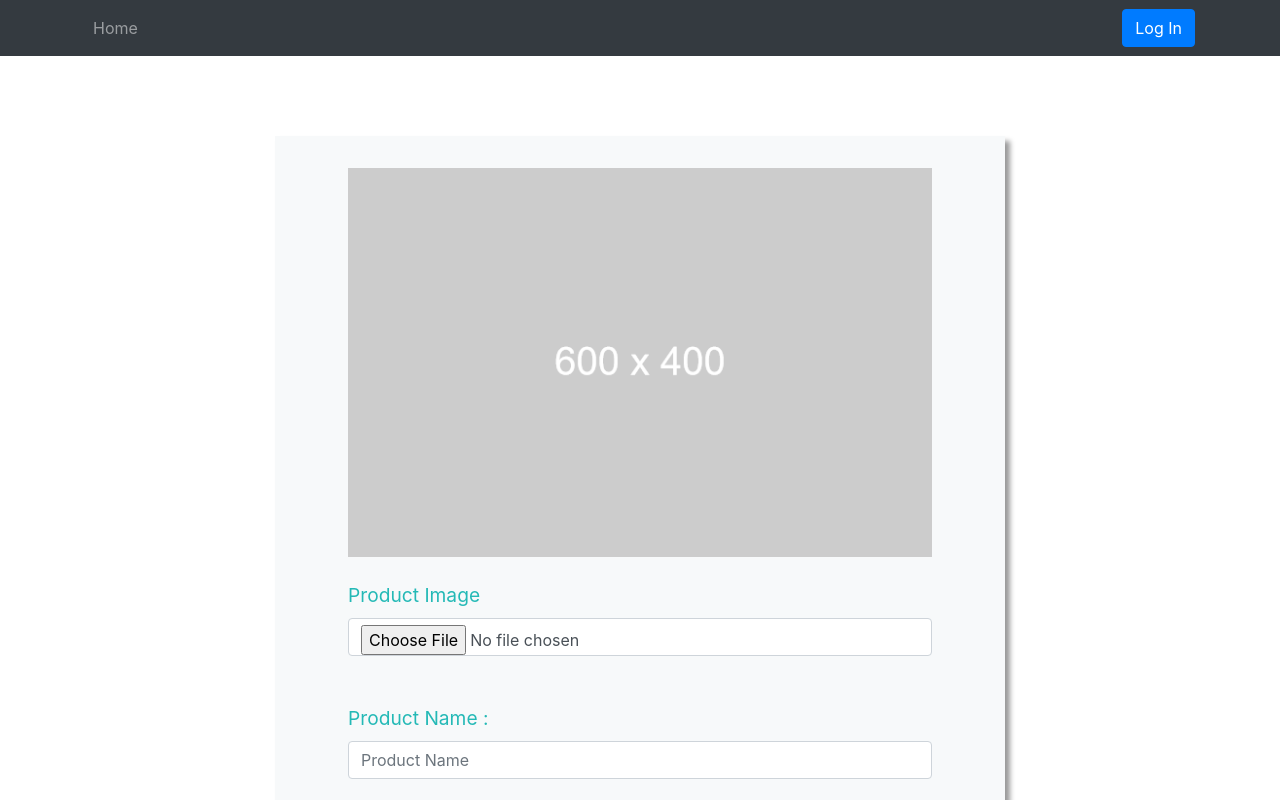
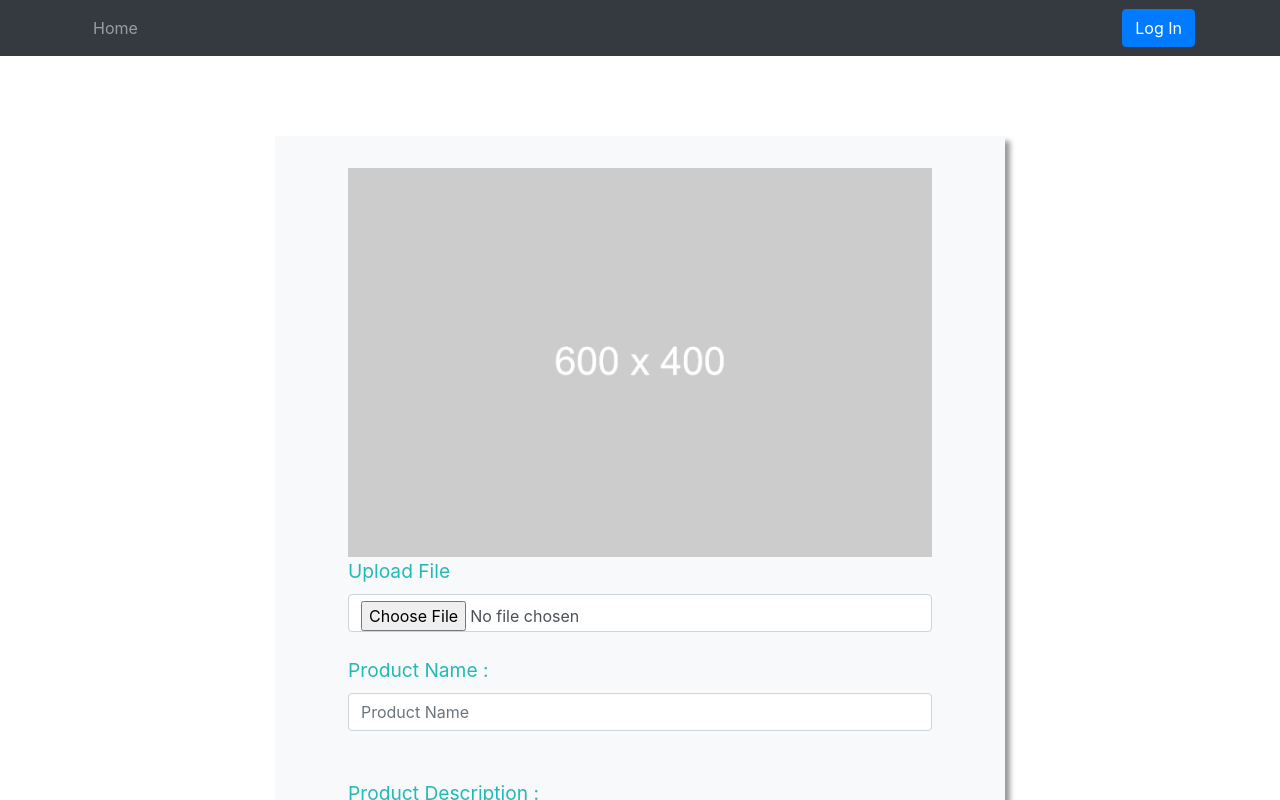
Before and after one commit to danielkuc/TheExchangeAdmin, a React (Create React App) app: page / in a window 1280 px wide. Shown: the top 800 px of the page. Built offline with nearby package versions, Linux system fonts and the light colour scheme.

Commit message:
changed file upload to use formik state

```diff
--- a/src/components/AddProductsForm/AddProductsForm.js
+++ b/src/components/AddProductsForm/AddProductsForm.js
@@ -1,4 +1,4 @@
-import React, { useState } from 'react';
+import React from 'react';
 import { Formik } from 'formik';
 import { Form } from 'react-bootstrap';
 import { CONTAINER, MYFORM, BUTTON } from './AddProductsForm.styled';
@@ -8,28 +8,10 @@ import axios from 'axios';
 
 const AddProductsForm = () => {
   const defaultImgSrc = '/img/placeholder.png';
-  const initialImgValues = {
-    imgSrc : defaultImgSrc,
-    imgFile: null
-  }
-  const [imgValues, setImgValues] = useState(initialImgValues)
+
   const audience = process.env.REACT_APP_AUTH0_AUDIENCE;
   const requestURL = process.env.REACT_APP_AUTH0_REQUEST_URL;
   const { getAccessTokenSilently } = useAuth0();
-
-  const showPreview= e =>{
-    if (e.target.files && e.target.files[0]) {
-      let imageFile = e.target.files[0];
-      const reader = new FileReader();
-      reader.onload = x => {
-        setImgValues({
-          imgFile: imageFile,
-          imgSrc: x.target.result
-        });
-      }
-      reader.readAsDataURL(imageFile);
-    }
-  }
 
   const validationSchema = Yup.object().shape({
     name: Yup.string()
@@ -48,9 +30,8 @@ const AddProductsForm = () => {
   return (
     <CONTAINER>
       <Formik
-        initialValues={{name:'', price:'', description:'', isActive: true, quantity:0, imgSource:defaultImgSrc, imgFile:null}}
+        initialValues={{name:'', price:'', description:'', isActive: true, quantity:0, photo:defaultImgSrc}}
         validationSchema={validationSchema}
-        setFieldValue
         onSubmit={ async (values, {setSubmitting, resetForm}) => {
 
           setSubmitting(true);
@@ -84,15 +65,16 @@ const AddProductsForm = () => {
         })=>(
 
           <MYFORM className="mx-auto" onSubmit={handleSubmit}>
-            <img src={imgValues.imgSrc} alt="product" className="productPreview"/>
-              <Form.Group controlId="productImage"  className="py-4" >
-                <Form.Label>Product Image</Form.Label>
+            <img src={values.photo} alt="product" className="productPreview"/>
+              <div>
+                <Form.Label>Upload File</Form.Label>
                 <Form.Control
                   type="file"
+                  name="photo"
                   accept="image/*"
-                  onChange={showPreview}
+                  onChange={(e) => setFieldValue("photo", e.target.files[0])}
                 />
-              </Form.Group>
+              </div>
               <Form.Group controlId="prodName" className='py-4' >
                 <Form.Label>Product Name :</Form.Label>
                 <Form.Control
```
